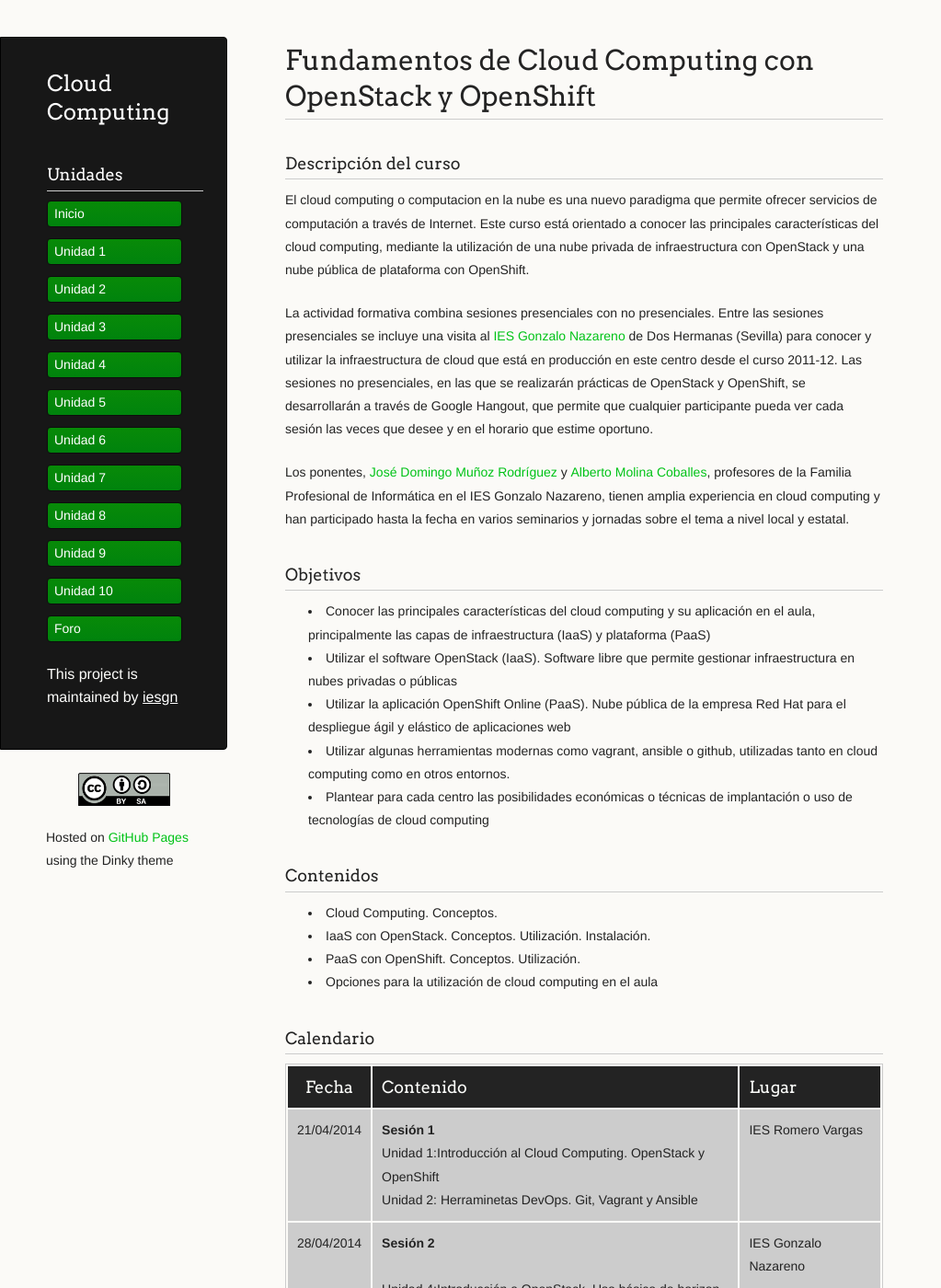
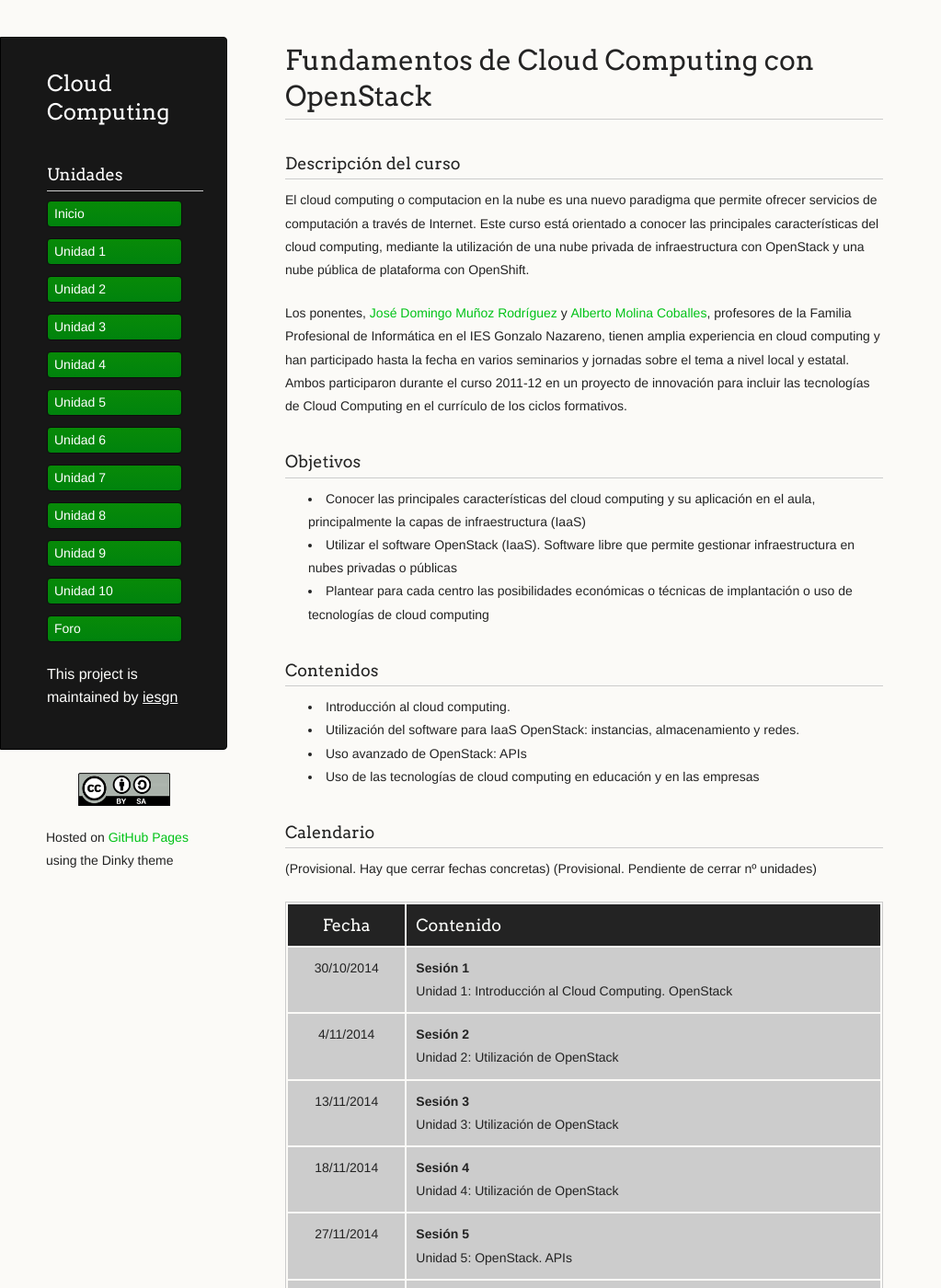
Before and after one commit to iesgn/cloud2, a Jekyll site: the page built from index.md, in a window 1280 px wide and 1400 px high. Shown: the whole window at 92% size, without its empty margins (0-1023 px from the left). Built offline with Jekyll 4.4.1, drawn with Linux system fonts in a browser that asks for light colours; some of the changed text lies outside the part shown.

Commit message:
Actualización index.md /

```diff
--- a/index.md
+++ b/index.md
@@ -1,46 +1,59 @@
 ---
 layout: blog
-tittle: Fundamentos de Cloud Computing con OpenStack y OpenShift
+tittle: Fundamentos de Cloud Computing con OpenStack
 menu:
   - Unidades
 ---
 ### Descripción del curso
 
-El cloud computing o computacion en la nube es una nuevo paradigma que permite ofrecer servicios de computación a través de Internet. Este curso está orientado a conocer las principales características del cloud computing, mediante la utilización de una nube privada de infraestructura con OpenStack y una nube pública de plataforma con OpenShift.
+El cloud computing o computacion en la nube es una nuevo paradigma que permite
+ofrecer servicios de computación a través de Internet. Este curso está orientado
+a conocer las principales características del cloud computing, mediante la
+utilización de una nube privada de infraestructura con OpenStack y una nube
+pública de plataforma con OpenShift.
 
-La actividad formativa combina sesiones presenciales con no presenciales. Entre las sesiones presenciales se incluye una visita al [IES Gonzalo Nazareno](http://informatica.gonzalonazareno.org) de Dos Hermanas (Sevilla) para conocer y utilizar la infraestructura de cloud que está en producción en este centro desde el curso 2011-12. Las sesiones no presenciales, en las que se realizarán prácticas de OpenStack y OpenShift, se desarrollarán a través de Google Hangout, que permite que cualquier participante pueda ver cada sesión las veces que desee y en el horario que estime oportuno.
+<!-- La actividad formativa combina sesiones presenciales con no presenciales. Las -->
+<!-- sesiones presenciales se realizarán en Antequera (Málaga) Las sesiones no presenciales, -->
+<!-- en las que se realizarán prácticas de OpenStack y OpenShift, se desarrollarán a -->
+<!-- través de Google Hangout, que permite que cualquier participante pueda ver cada -->
+<!-- sesión las veces que desee y en el horario que estime oportuno.  -->
 
-Los ponentes, [José Domingo Muñoz Rodríguez](http://josedomingo.org) y [Alberto
-Molina Coballes](http://albertomolina.wordpress.com), profesores de la Familia
-Profesional de Informática en el IES Gonzalo Nazareno, tienen amplia experiencia
-en cloud computing y han participado hasta la fecha en varios seminarios y
-jornadas sobre el tema a nivel local y estatal.
+Los ponentes, [José Domingo Muñoz Rodríguez](http://josedomingo.org) y
+[Alberto Molina Coballes](http://albertomolina.wordpress.com), profesores de la
+Familia Profesional de Informática en el IES Gonzalo Nazareno, tienen amplia
+experiencia en cloud computing y han participado hasta la fecha en varios
+seminarios y jornadas sobre el tema a nivel local y estatal. Ambos participaron
+durante el curso 2011-12 en un proyecto de innovación para incluir las
+tecnologías de Cloud Computing en el currículo de los ciclos formativos.
 
 ###Objetivos
-* Conocer las principales características del cloud computing y su aplicación en el aula, principalmente las capas de infraestructura (IaaS) y plataforma (PaaS)
-* Utilizar el software OpenStack (IaaS). Software libre que permite gestionar infraestructura en nubes privadas o públicas
-* Utilizar la aplicación OpenShift Online (PaaS). Nube pública de la empresa Red Hat para el despliegue ágil y elástico de aplicaciones web
-* Utilizar algunas herramientas modernas como vagrant, ansible o github, utilizadas tanto en cloud computing como en otros entornos.
-* Plantear para cada centro las posibilidades económicas o técnicas de implantación o uso de tecnologías de cloud computing
+* Conocer las principales características del cloud computing y su aplicación en
+  el aula, principalmente la capas de infraestructura (IaaS)
+* Utilizar el software OpenStack (IaaS). Software libre que permite gestionar
+  infraestructura en nubes privadas o públicas
+* Plantear para cada centro las posibilidades económicas o técnicas de
+  implantación o uso de tecnologías de cloud computing
 
 ###Contenidos
-* Cloud Computing. Conceptos.
-* IaaS con OpenStack. Conceptos. Utilización. Instalación.
-* PaaS con OpenShift. Conceptos. Utilización.
-* Opciones para la utilización de cloud computing en el aula
+* Introducción al cloud computing.
+* Utilización del software para IaaS OpenStack: instancias, almacenamiento y
+  redes.
+* Uso avanzado de OpenStack: APIs
+* Uso de las tecnologías de cloud computing en educación y en las empresas
 
 ###Calendario
 
-|Fecha|Contenido|Lugar|
-|:---:|---------|-----|
-|21/04/2014|**Sesión 1**<br/>Unidad 1:Introducción al Cloud Computing. OpenStack y OpenShift<br/>Unidad 2: Herraminetas DevOps. Git, Vagrant y Ansible|IES Romero Vargas|
-|28/04/2014|**Sesión 2**<br/><br/>Unidad 4:Introducción a OpenStack. Uso básico de horizon.<br/>Unidad 5: Infraestructura para utilizar OpenStack|IES Gonzalo Nazareno|
-|5/05/2014|**Sesión 3**<br/>Unidad 3:Entornos de pruebas para OpenStack|IES Romero Vargas|
-|7/05/2014|**Sesión 4**<br/>Unidad 6:OpenStack. Instancias.|Webinar|
-|14/05/2014|**Sesión 5**<br/>Unidad 7:OpenStack. Almacenamiento.|Webinar|
-|21/05/2014|**Sesión 6**<br/>Unidad 8:OpenStack. Redes.|Webinar|
-|28/05/2014|**Sesión 7**<br/>Unidad 9:Introducción a PaaS. OpenShift|Webinar|
-|4/06/2014|**Sesión 8**|IES Romero Vargas|
+(Provisional. Hay que cerrar fechas concretas)
+(Provisional. Pendiente de cerrar nº unidades)
+
+|Fecha|Contenido|
+|:---:|---------|
+|30/10/2014|**Sesión 1**<br/>Unidad 1: Introducción al Cloud Computing. OpenStack|
+|4/11/2014|**Sesión 2**<br/>Unidad 2: Utilización de OpenStack|
+|13/11/2014|**Sesión 3**<br/>Unidad 3: Utilización de OpenStack|
+|18/11/2014|**Sesión 4**<br/>Unidad 4: Utilización de OpenStack|
+|27/11/2014|**Sesión 5**<br/>Unidad 5: OpenStack. APIs|
+|2/12/2014|**Sesión 6**<br/>Unidad 6: Uso en educación y en empresas|
 
 ###Licencia
 
```
